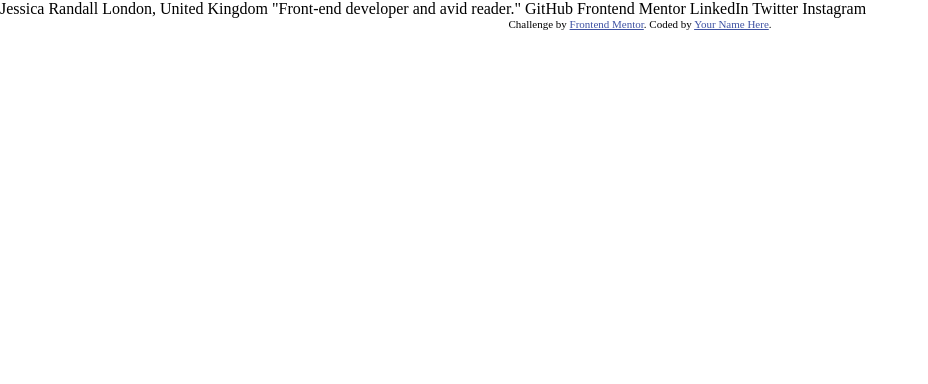
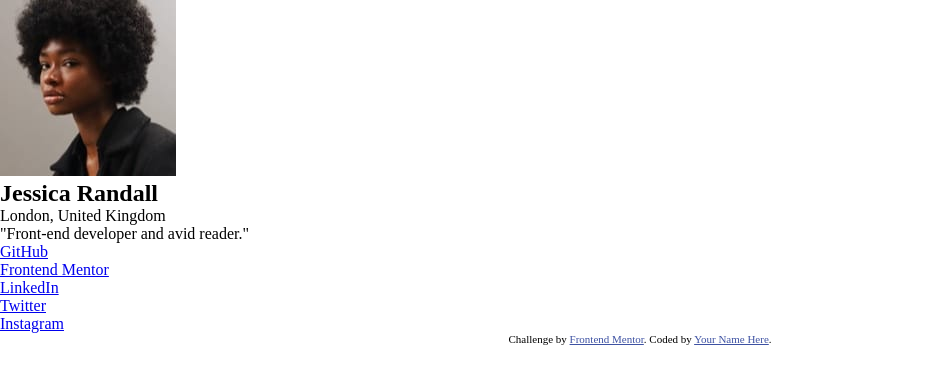
Before and after one commit to hayohtee/social-links-profile, a plain HTML site: page index.html in a window 1280 px wide. Shown: the whole page, without its empty margins (0-928 px from the left). Drawn offline with Linux system fonts and the light colour scheme.

Commit message:
Markup the document semantically

```diff
--- a/index.html
+++ b/index.html
@@ -1,29 +1,36 @@
 <!DOCTYPE html>
 <html lang="en">
     <head>
-  <meta charset="UTF-8">
-  <meta name="viewport" content="width=device-width, initial-scale=1.0"> <!-- displays site properly based on user's device -->
-
-  <link rel="icon" type="image/png" sizes="32x32" href="./assets/images/favicon-32x32.png">
-
+        <meta charset="UTF-8" />
+        <meta name="viewport" content="width=device-width, initial-scale=1.0" />
+        <link rel="icon" type="image/png" sizes="32x32" href="./assets/images/favicon-32x32.png" />
         <title>Frontend Mentor | Social links profile</title>
-  <link rel="stylesheet" href="index.css">
+        <link rel="stylesheet" href="index.css" />
     </head>
     <body>
-
-  Jessica Randall
-  London, United Kingdom
-  "Front-end developer and avid reader."
-
-  GitHub
-  Frontend Mentor
-  LinkedIn
-  Twitter
-  Instagram
-
-  <div class="attribution">
-    Challenge by <a href="https://www.frontendmentor.io?ref=challenge" target="_blank">Frontend Mentor</a>.
-    Coded by <a href="#">Your Name Here</a>.
+        <main class="container">
+            <section class="profile">
+                <div class="avatar">
+                    <img src="assets/images/avatar-jessica.jpeg" alt="User's avatar" />
                 </div>
+                <div class="bio">
+                    <h1>Jessica Randall</h1>
+                    <p>London, United Kingdom</p>
+                </div>
+                <p class="description">"Front-end developer and avid reader."</p>
+                <ul class="links">
+                    <li><a href="#">GitHub</a></li>
+                    <li><a href="#">Frontend Mentor</a></li>
+                    <li><a href="#">LinkedIn</a></li>
+                    <li><a href="#">Twitter</a></li>
+                    <li><a href="#">Instagram</a></li>
+                </ul>
+            </section>
+        </main>
+        <footer class="attribution">
+            Challenge by
+            <a href="https://www.frontendmentor.io?ref=challenge" target="_blank">Frontend Mentor</a
+            >. Coded by <a href="#">Your Name Here</a>.
+        </footer>
     </body>
 </html>
```
Lines whose indentation alone changed are shown as unchanged.
